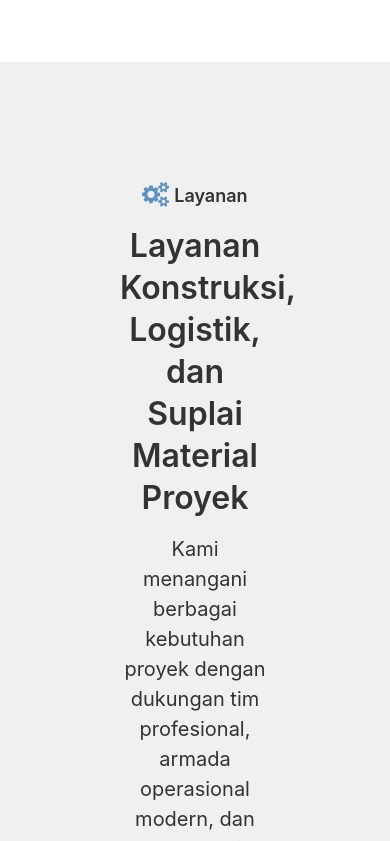
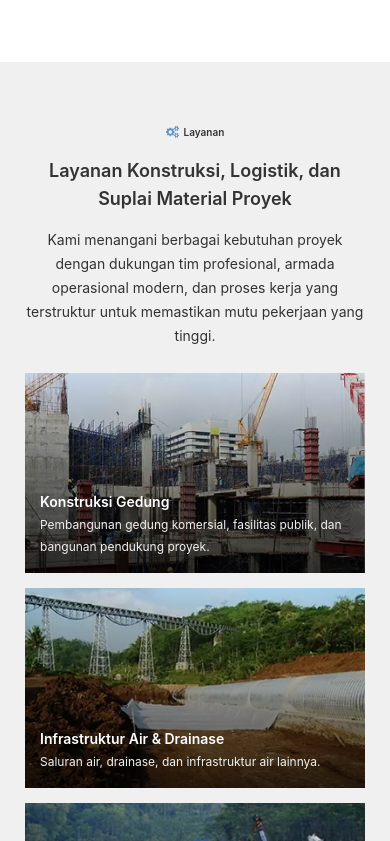
Before and after one commit to jasonjahja/KJP-Website, a React (Vite) app: page / in a window 390 px wide. Shown: the part 1503-2344 px from the top of the page. Built offline with nearby package versions, Linux system fonts and the light colour scheme.

Commit message:
feat(services): add services mobile

```diff
--- a/src/components/ServiceCard.jsx
+++ b/src/components/ServiceCard.jsx
@@ -1,6 +1,6 @@
 function ServiceCard({ image, title, description }) {
   return (
-    <div className="relative w-full h-[240px] overflow-hidden">
+    <div className="relative w-full h-[200px] md:h-[240px] overflow-hidden">
       {/* Background Image */}
       <img
         src={image}
@@ -13,10 +13,10 @@ function ServiceCard({ image, title, description }) {
 
       {/* Text Content */}
       <div className="absolute bottom-0 left-0 right-0 px-15 pb-15 text-bw1">
-        <h3 className="text-h8">
+        <h3 className="text-s2 md:text-h8">
           {title}
         </h3>
-        <p className="text-b5 text-bw3">
+        <p className="text-b6 md:text-b5 text-bw3">
           {description}
         </p>
       </div>
--- a/src/sections/Services.jsx
+++ b/src/sections/Services.jsx
@@ -48,28 +48,23 @@ const services = [
 
 export default function Services() {
   return (
-    <section id="services" className="w-full bg-bw3 text-bw8">
-      <div
-        className="
-          max-w-[1440px] mx-120 py-120
-        "
-      >
+    <section id="services" className="w-full bg-bw3 text-bw8 max-w-[1440px] px-25 py-60 md:p-120">
       {/* HEADER (FULL WIDTH) */}
       <div className="items-center text-center">
         {/* Label */}
-          <div className="flex gap-5 justify-center">
-            <img src={serviceIcon} alt="Layanan" className="h-25 text-primary" />
-            <span className="text-h8">
+        <div className="flex gap-5 justify-center items-center">
+          <img src={serviceIcon} alt="Layanan" className="h-[12px] md:h-25 text-primary" />
+          <span className="text-s4 md:text-h8">
             Layanan
           </span>
         </div>
 
         {/* Title */}
-          <h1 className="text-h4 mt-15">
+        <h1 className="text-h8 md:text-h4 mt-15">
           Layanan Konstruksi, Logistik, dan Suplai Material Proyek
         </h1>
 
-          <p className="mt-15 text-b2">
+        <p className="mt-15 text-b5 md:text-b2">
           Kami menangani berbagai kebutuhan proyek dengan dukungan tim profesional,
           armada operasional modern, dan proses kerja yang terstruktur untuk memastikan
           mutu pekerjaan yang tinggi.
@@ -77,12 +72,11 @@ export default function Services() {
       </div>
 
       {/* Cards */}
-        <div className="mt-60 grid grid-cols-3 gap-15">
+      <div className="mt-25 md:mt-60 grid grid-cols-1 md:grid-cols-3 gap-15">
         {services.map((service, index) => (
           <ServiceCard key={index} {...service} />
         ))}
       </div>
-      </div>
     </section>
   );
 }
```
Lines whose indentation alone changed are shown as unchanged.
